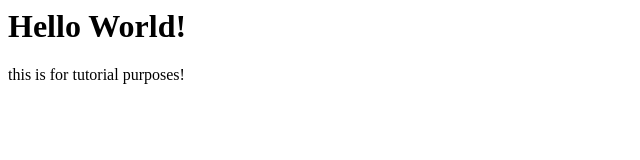
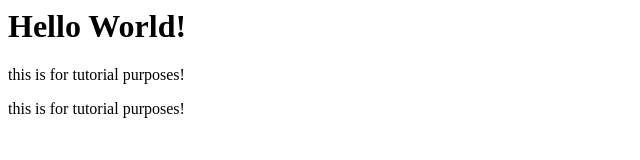
Before and after one commit to hnzdev/demo-repo, a plain HTML site: page index.html in a window 1280 px wide. Shown: the whole page, without its empty margins (0-640 px from the left). Drawn offline with Linux system fonts and the light colour scheme.

Commit message:
added a new p block

```diff
--- a/index.html
+++ b/index.html
@@ -1,2 +1,3 @@
 <h1>Hello World!</h1>
 <p>this is for tutorial purposes!</p>
+<p>this is for tutorial purposes!</p>
```
